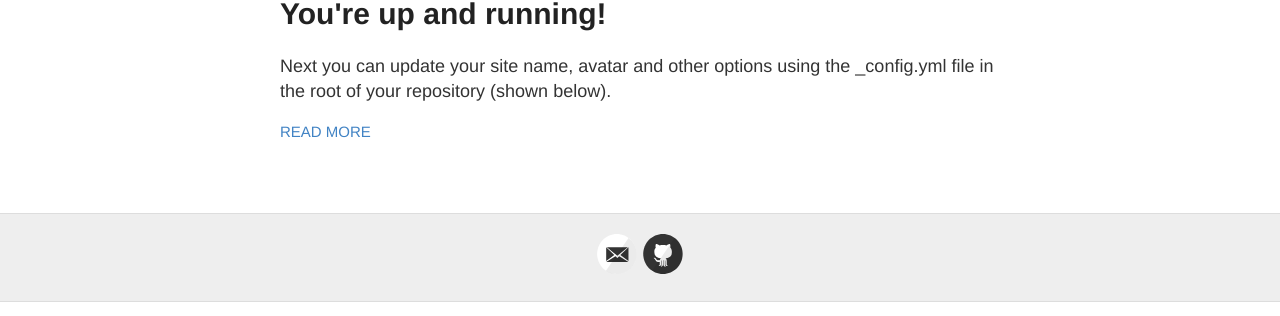
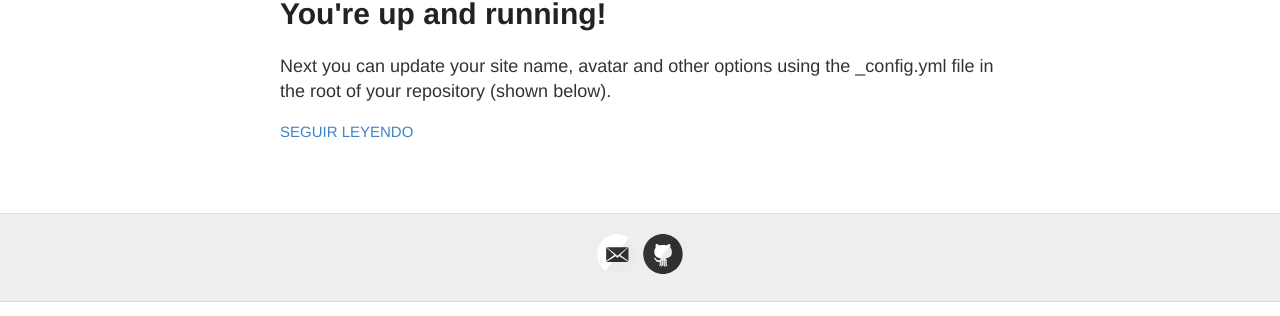
Before and after one commit to peon-pasado/do-panic, a Jekyll site: the page built from index.html, in a window 1280 px wide. Shown: the part 173-489 px from the top of the page. Built offline with Jekyll 4.4.1, drawn with Linux system fonts in a browser that asks for light colours.

Commit message:
seguir leyendo

```diff
--- a/index.html
+++ b/index.html
@@ -12,7 +12,7 @@ layout: default
         {{ post.excerpt }}
       </div>
 
-      <a href="{{ site.baseurl }}{{ post.url }}" class="read-more">Read More</a>
+      <a href="{{ site.baseurl }}{{ post.url }}" class="read-more">Seguir Leyendo</a>
     </article>
   {% endfor %}
 </div>
```
